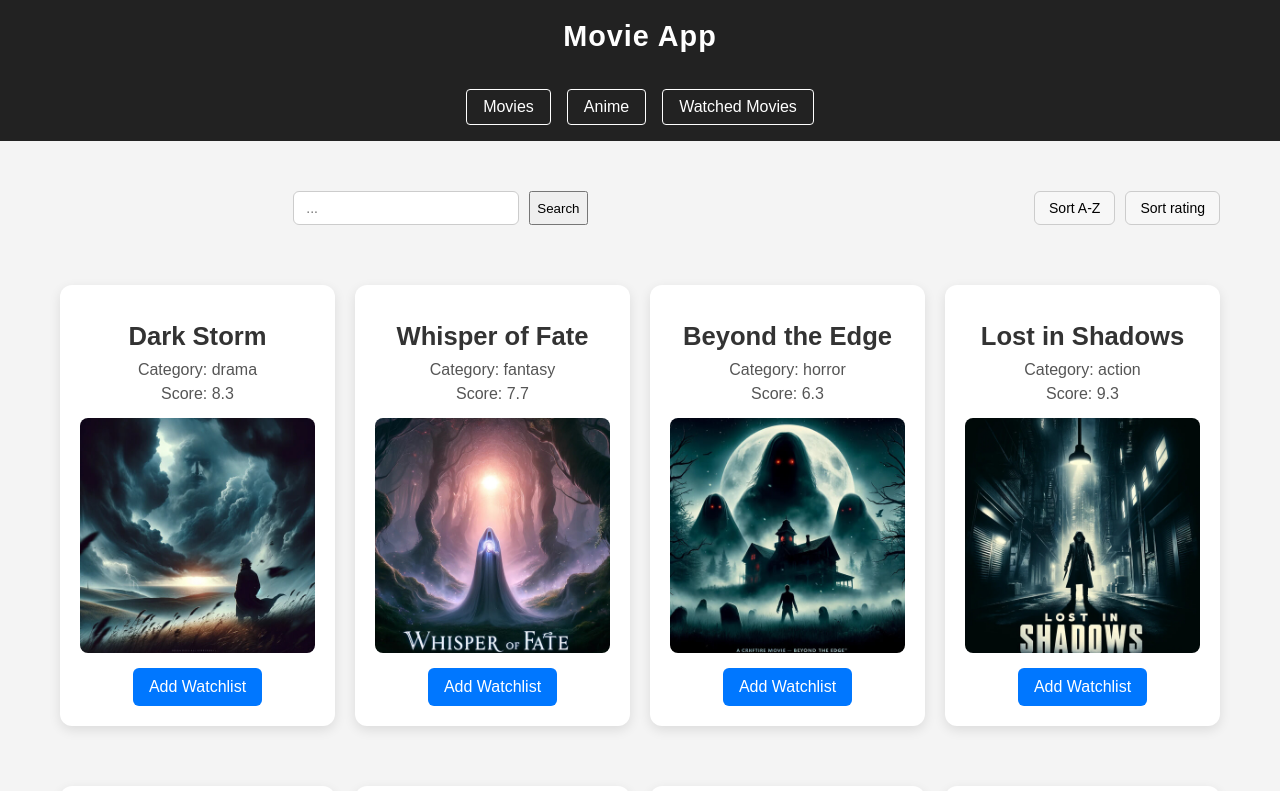
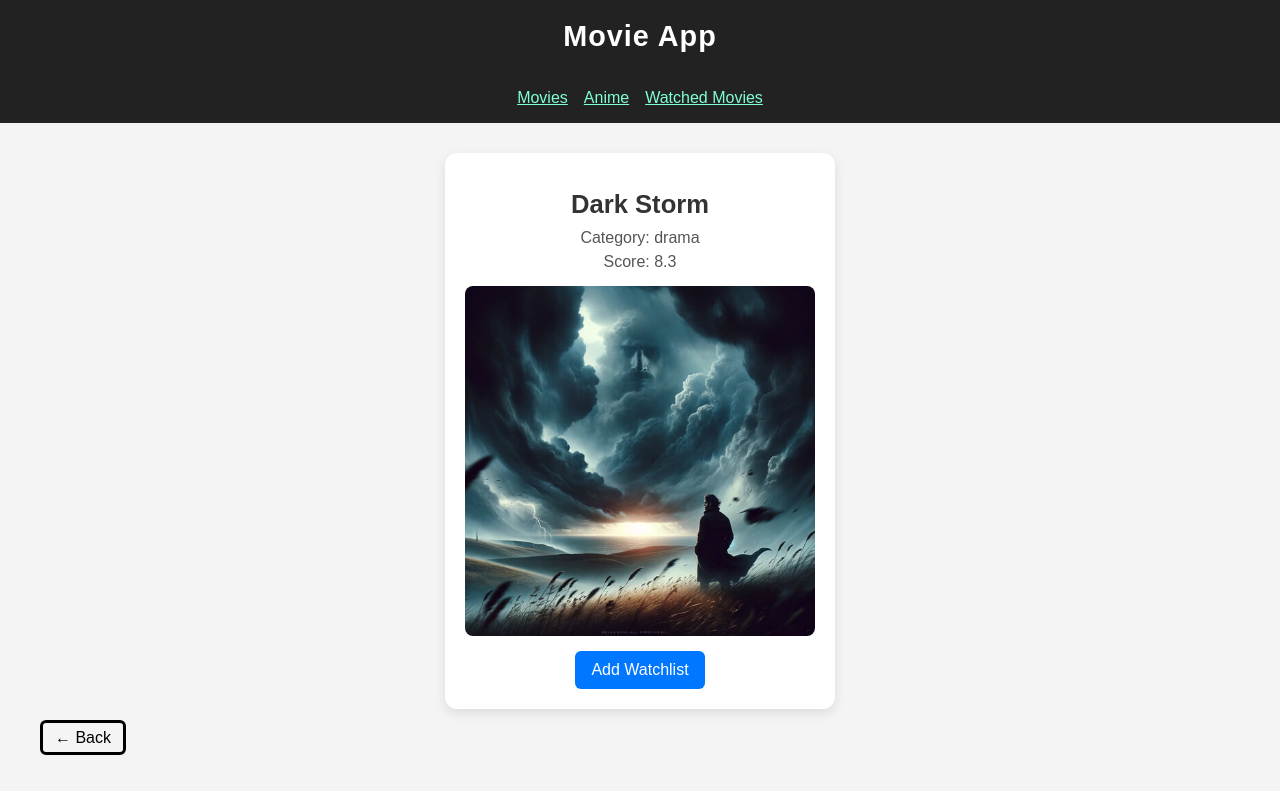
Before and after one commit to RichardRadulescu/MoviesReact, a React (Vite) app: page /movies/1 in a window 1280 px wide. Shown: the top 791 px of the page. Built offline with nearby package versions, Linux system fonts and the light colour scheme.

Commit message:
Refactor/routes (#9)
* refactor to include basic routing for lists

* fixed useMovieList hook error

* Made the movie cards links

```diff
--- a/index.html
+++ b/index.html
@@ -4,7 +4,7 @@
     <meta charset="UTF-8" />
     <link rel="icon" type="image/svg+xml" href="" />
     <meta name="viewport" content="width=device-width, initial-scale=1.0" />
-    <title>React Essentials</title>
+    <title>My Movies</title>
   </head>
   <body>
     <div id="root"></div>
--- a/package.json
+++ b/package.json
@@ -8,7 +8,8 @@
   },
   "dependencies": {
     "react": "^19.0.0",
-    "react-dom": "^19.0.0"
+    "react-dom": "^19.0.0",
+    "react-router-dom": "^7.13.0"
   },
   "devDependencies": {
     "@vitejs/plugin-react": "^4.0.0",
--- a/src/App.jsx
+++ b/src/App.jsx
@@ -1,22 +1,19 @@
 import { useState } from "react";
 import { MovieList } from "./components/MovieList";
 import { Navigation } from "./components/Navigation";
+import { createBrowserRouter, Outlet } from "react-router-dom";
+
 
 function App() {
-  const [activeMenu, setActiveMenu]= useState('Movies')
-
 
   return (
     <div>
       <header>
-       Movie App
-
+          Movie App
       </header>
-      <Navigation menu={['Movies', 'Anime', 'Watched Movies']} setActiveMenu={setActiveMenu} />
+      <Navigation/>
       <main>
-        {activeMenu === 'Movies' && <MovieList retrievalMethod={"fetch"}/> }
-        {activeMenu === 'Watched Movies' && <MovieList retrievalMethod={"local"}/> }
-        {activeMenu === 'Anime' && <MovieList retrievalMethod={"fetch-anime"} />}
+        <Outlet/>
       </main>
     </div>
   );
--- /dev/null
+++ b/src/components/MovieDetails.jsx
@@ -0,0 +1,82 @@
+import { useEffect, useState } from "react";
+import { Link, useMatches, useParams } from "react-router-dom";
+import { MovieCard } from "./MovieCard";
+import { useWatchList } from "../hooks/UseWatchList";
+
+
+function useSource() {
+  const matches = useMatches();
+  const match = matches.find(m => m.handle?.source);
+  return match?.handle?.source ?? null;
+}
+
+function mapAnime(anime) {
+  return {
+    id: anime.mal_id,
+    title: anime.title,
+    image: anime.images?.jpg?.image_url || null,
+    genre: anime.genres?.[0]?.name || "Unknown",
+    rating: anime.score?.toString() || "N/A"
+  };
+}
+
+export default function MovieDetails() {
+  const { id } = useParams();
+  const source = useSource();
+  const { toggleWatch, isWatched } = useWatchList();
+
+  const [movie, setMovie] = useState(null);
+  const [loading, setLoading] = useState(true);
+
+  // Load ONE movie on mount
+  useEffect(() => {
+    async function load() {
+      let data = [];
+
+      if (source === "fetch") {
+        const res = await fetch("/movies/movies.json");
+        data = await res.json();
+      }
+
+      if (source === "local") {
+        data = JSON.parse(localStorage.getItem("watched") || "[]");
+      }
+
+      if (source === "fetch-anime") {
+        const url = new URL("https://api.jikan.moe/v4/anime");
+        url.searchParams.set("page", 1);
+        url.searchParams.set("limit", 25);
+        const res = await fetch(url);
+        const json = await res.json();
+        data = json.data.map(mapAnime);
+      }
+
+      const found = data.find(m => String(m.id) === id);
+      setMovie(found || null);
+      setLoading(false);
+    }
+
+    load();
+  }, [id, source]);
+
+  if (loading) return <div>Loading…</div>;
+  if (!movie) return <div>Movie not found</div>;
+
+  return (
+    <>
+        <MovieCard
+        movie={movie}
+        toggleWatched={toggleWatch}
+        isWatched={isWatched}
+        key={id}
+        />
+        <Link to=".." style={{
+            color: "black",
+            border: "3px solid black",
+            borderRadius: "6px",
+            padding: "6px 12px",
+            textDecoration: "none"
+        }}>← Back</Link>
+    </>
+  );
+}
--- a/src/components/MovieList.jsx
+++ b/src/components/MovieList.jsx
@@ -5,6 +5,7 @@ import { useMovieList } from "../hooks/UseMouvieList"
 import { useWatchList } from "../hooks/UseWatchList";
 import { Loading } from "./Loading";
 import { ErrorMessage } from "./Error";
+import { Link } from "react-router-dom";
 
 export function MovieList({retrievalMethod}) {
     const { movies, page, totalPages, setPage,
@@ -38,15 +39,17 @@ export function MovieList({retrievalMethod}) {
             </div>
 
             {movies.map((m) => {
-                return <MovieCard movie={m} toggleWatched={toggleWatch} isWatched={isWatched} key={m.id} />
+                return <Link to={`${m.id}`} className="movie-card-link">
+                    <MovieCard movie={m} toggleWatched={toggleWatch} isWatched={isWatched} key={m.id} />
+                 </Link>
             })}
 
         </div>
         <div className="pagination-controls">
-                <button disabled={page === 1} onClick={()=>{setPage(p=>p-1)}}>
+                <button disabled={page === 1} onClick={()=>{setPage(page-1)}}>
                 </button>
                 <span>{page}</span>
-                <button disabled={page === totalPages} onClick={()=>{setPage(p=>p+1)}}>
+                <button disabled={page === totalPages} onClick={()=>{setPage(page+1)}}>
                 </button>
         </div>
         </>
--- a/src/components/Navigation.jsx
+++ b/src/components/Navigation.jsx
@@ -1,13 +1,12 @@
+import { Link } from "react-router-dom"
 import "../styles/navigation.css"
-export function Navigation({menu, setActiveMenu}){
+export function Navigation({ menu, setActiveMenu }) {
 
     return (
-    <nav>
-    {
-        menu.map(item =>
-            ( <button key={item} type="button" onClick={()=> setActiveMenu(item)}>{item}</button>)
-        )
-    }
-    </nav>
-)
+        <nav>
+            <Link to="/movies">Movies</Link>
+            <Link to="/anime">Anime</Link>
+            <Link to="/watched-movies">Watched Movies</Link>
+        </nav>
+    )
 }
--- a/src/hooks/UseMouvieList.jsx
+++ b/src/hooks/UseMouvieList.jsx
@@ -1,13 +1,25 @@
 import { useEffect, useMemo, useState } from "react";
 import { useAsync } from "./UseAsync";
-
+import { useSearchParams } from "react-router-dom";
 
 export function useMovieList(source) {
+    const [searchParams, setSearchParams] = useSearchParams()
     const [movies, setMovies] = useState([]);
-    const [query, setQuery] = useState("");
-    const [sortMode, setSortMode] = useState(null); // "alpha" | "rating" | null
-    const [page, setPage]= useState(1)
-    const pageSize= 8
+    const query = searchParams.get("query") ?? ""
+    const sortMode = searchParams.get("sort") ?? null
+    const page = Number(searchParams.get("page") ?? 1)
+    const pageSize = 8
+
+    function updateParam(key, value) {
+        const params = new URLSearchParams(searchParams);
+        if (value === null || value === "" || value === undefined) { params.delete(key); }
+        else { params.set(key, value); }
+        setSearchParams(params);
+    }
+    const setPage = (p) => updateParam("page", p);
+    const setSortMode = (m) => updateParam("sort", m);
+    const setQuery = (q) => updateParam("query", q);
+
 
     /*          SIMULATE ERROR FROM BACKEND
     function loadMovies() {
@@ -26,36 +38,31 @@ export function useMovieList(source) {
             rating: anime.score?.toString() || "N/A"
         };
     }
-
-
-    const { run, loading, err } = useAsync(async () => {
+    function loadMovies() {
         if (source === "fetch") {
-            const res = await fetch('/movies/movies.json');
-            return res.json();
+            return fetch('/movies/movies.json').then(r => r.json());
         }
         if (source === "local") {
-            return JSON.parse(localStorage.getItem("watched") || "[]");
+            return Promise.resolve(JSON.parse(localStorage.getItem("watched") || "[]"));
         }
-        if (source === 'fetch-anime'){
+        if (source === "fetch-anime") {
             const url = new URL("https://api.jikan.moe/v4/anime");
             url.searchParams.set("page", 1);
             url.searchParams.set("limit", 25);
-            const res = await fetch(url);
-            // special flag
-            const data = await res.json();
-            return data.data.map(mapAnime);
+            return fetch(url)
+                .then(r => r.json())
+                .then(data => data.data.map(mapAnime));
         }
-    }, [source])
+    }
+
+
+    const { run, loading, err } = useAsync( loadMovies, [source])
 
     useEffect(() => {
-        run().then(data =>{
+        run().then(data => {
             if (data) setMovies(data)
         })
     }, [run]);
-
-    useEffect(()=>{
-        setPage(1)
-    },[query, movies, sortMode])
 
     const visibleMovies = useMemo(() => {
         if (!Array.isArray(movies)) return []
@@ -73,16 +80,17 @@ export function useMovieList(source) {
         return list;
     }, [movies, query, sortMode]);
 
-    const pagedMovies = useMemo(()=>{
+    const pagedMovies = useMemo(() => {
         if (!Array.isArray(visibleMovies)) return []
         const start = (page - 1) * pageSize
         return visibleMovies.slice(start, start + pageSize)
-    },[visibleMovies, page])
+    }, [visibleMovies, page])
 
-    return { movies: pagedMovies,
-             page, totalPages: Math.ceil(visibleMovies.length/ pageSize), setPage,
-             sortMode, setQuery, setSortMode,
-             loading, err
-            };
+    return {
+        movies: pagedMovies,
+        page, totalPages: Math.ceil(visibleMovies.length / pageSize), setPage,
+        sortMode, setQuery, setSortMode,
+        loading, err
+    };
 
 }
--- a/src/index.css
+++ b/src/index.css
@@ -24,3 +24,7 @@ main {
   margin: 30px auto;
   padding: 0 20px;
 }
+
+a {
+  color: aquamarine
+}
--- a/src/index.jsx
+++ b/src/index.jsx
@@ -2,6 +2,53 @@ import ReactDOM from "react-dom/client";
 
 import App from "./App.jsx";
 import "./index.css";
+import { createBrowserRouter, RouterProvider } from "react-router-dom";
+import { MovieList } from "./components/MovieList.jsx";
+import MovieDetails from "./components/MovieDetails.jsx";
+
+
+const router = createBrowserRouter([
+  {
+    path: "/",
+    Component: App,
+    children: [
+      // MOVIES
+      {
+        path: "movies",
+        handle: { source: "fetch" },
+        children: [
+          { index: true, element: <MovieList retrievalMethod="fetch" /> },
+          { path: ":id", element: <MovieDetails /> }
+        ]
+      },
+
+      // WATCHED MOVIES
+      {
+        path: "watched-movies",
+        handle: { source: "local" },
+        children: [
+          { index: true, element: <MovieList retrievalMethod="local" /> },
+          { path: ":id", element: <MovieDetails /> }
+        ]
+      },
+
+      // ANIME
+      {
+        path: "anime",
+        handle: { source: "fetch-anime" },
+        children: [
+          { index: true, element: <MovieList retrievalMethod="fetch-anime" /> },
+          { path: ":id", element: <MovieDetails /> }
+        ]
+      }
+    ]
+  }
+]);
+
+
+
 
 const entryPoint = document.getElementById("root");
-ReactDOM.createRoot(entryPoint).render(<App />);
+ReactDOM.createRoot(entryPoint).render(
+    <RouterProvider router={router}/>
+);
--- a/src/styles/movie-list.css
+++ b/src/styles/movie-list.css
@@ -112,3 +112,9 @@
     min-width: 24px;
     text-align: center;
 }
+
+.movie-card-link {
+    text-decoration: none;
+    color: inherit;
+    display: block;
+}
--- a/vite.config.js
+++ b/vite.config.js
@@ -3,5 +3,10 @@ import react from "@vitejs/plugin-react";
 
 // https://vitejs.dev/config/
 export default defineConfig({
-  plugins: [react()]
+  plugins: [react()],
+  server: {
+    fs: {
+      strict: false
+    }
+  }
 });
```
Also changed, not shown: 1 other file (tests, documents, lock files or other folders).
